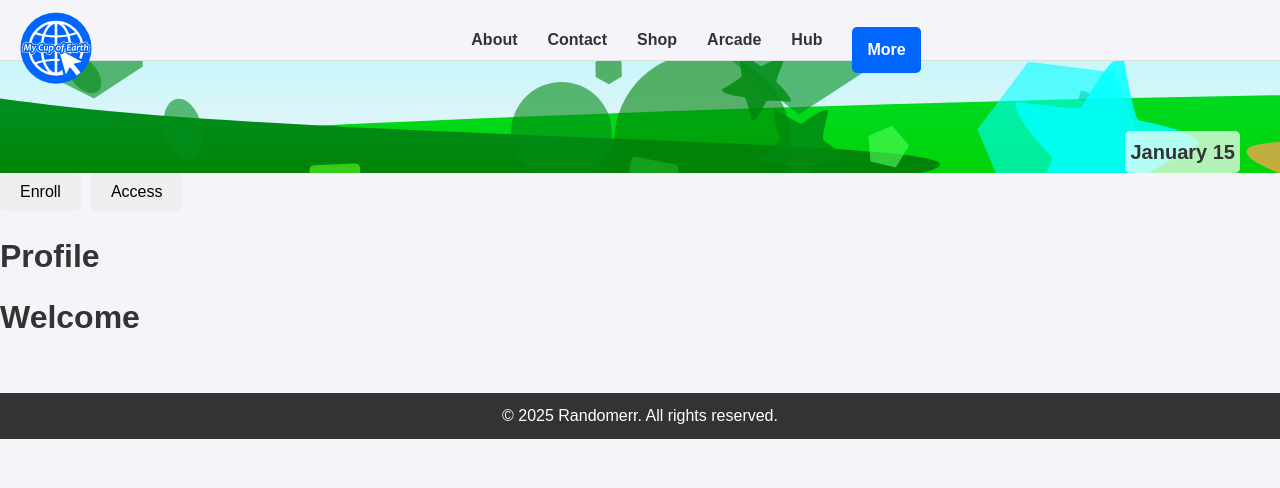
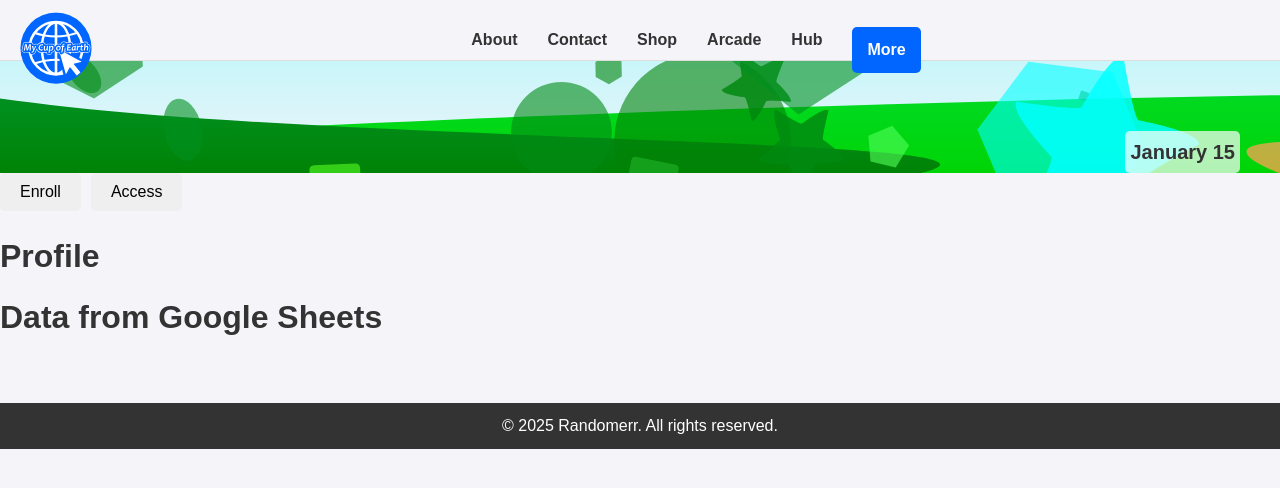
Before and after one commit to m-cochran/Randomerr, a Jekyll site: the page built from pagetest.md, in a window 1280 px wide. Shown: the top 488 px of the page. Built offline with Jekyll 4.4.1, drawn with Linux system fonts in a browser that asks for light colours; some of the changed lines change nothing that is shown.

Commit message:
Update pagetest.md

```diff
--- a/pagetest.md
+++ b/pagetest.md
@@ -6,73 +6,95 @@
 
 # Profile
 
+
   <title>Google Sheets Data</title>
 
   <style>
-        /* Add some basic styling for the cards */
-        .card {
-            border: 1px solid #ddd;
-            padding: 20px;
-            margin: 10px;
-            border-radius: 5px;
-            width: 200px;
-            display: inline-block;
-            vertical-align: top;
-        }
-        #cardContainer {
-            display: flex;
-            flex-wrap: wrap;
-        }
-  </style>
+    .card-container {
+      display: grid;
+      grid-template-columns: repeat(auto-fill, minmax(250px, 1fr));
+      gap: 20px;
+      margin-top: 20px;
+    }
 
-   <h1>Welcome</h1>
+    .card {
+      background: #fff;
+      border: 1px solid #ddd;
+      border-radius: 8px;
+      box-shadow: 0 4px 8px rgba(0, 0, 0, 0.1);
+      padding: 20px;
+      display: flex;
+      flex-direction: column;
+      justify-content: space-between;
+    }
 
-   <div id="cardContainer"></div>
+    .card h2 {
+      font-size: 18px;
+      margin-bottom: 10px;
+    }
 
-<script>
-        // Function to check if the user is logged in and fetch data
-        function fetchData() {
-            const userEmail = localStorage.getItem('userEmail'); // Get the logged-in user's email from localStorage
+    .card p {
+      font-size: 16px;
+      margin: 5px 0;
+    }
 
-            if (!userEmail) {
-                alert("No user logged in.");
-                return;
+    .card .card-header {
+      font-weight: bold;
+      color: #333;
+      margin-bottom: 10px;
+    }
+
+    .card .card-body {
+      color: #666;
+    }
+</style>
+
+  <h1>Data from Google Sheets</h1>
+
+  <div class="card-container" id="cardContainer">
+    <!-- Cards will be inserted here -->
+  </div>
+
+  <script>
+    // Fetch data from the Google Apps Script web app URL
+    fetch('https://script.google.com/macros/s/AKfycbwjeC0RupOcsZIbhyNJ8ABGtTgKFde35ZhBXfDVWXDpuuW_87Hq-QJfr9s1pXVeAfDwXQ/exec') // Replace with your web app URL
+      .then(response => response.json())
+      .then(data => {
+        // Get the column headers from the first object
+        const headers = Object.keys(data[0]);
+
+        // Get the container where cards will be displayed
+        const cardContainer = document.getElementById('cardContainer');
+
+        // Create a card for each row of data
+        data.forEach(row => {
+          const card = document.createElement('div');
+          card.classList.add('card');
+
+          // Add the header with the row's first column
+          const cardHeader = document.createElement('div');
+          cardHeader.classList.add('card-header');
+          cardHeader.textContent = row[headers[0]]; // The first column as the card header
+
+          // Add the body with the rest of the data
+          const cardBody = document.createElement('div');
+          cardBody.classList.add('card-body');
+
+          headers.forEach(header => {
+            if (header !== headers[0]) { // Skip the header if it's already used as the title
+              const p = document.createElement('p');
+              p.innerHTML = `<strong>${header}:</strong> ${row[header]}`;
+              cardBody.appendChild(p);
             }
+          });
 
-            const url = `https://script.google.com/macros/s/AKfycbwjeC0RupOcsZIbhyNJ8ABGtTgKFde35ZhBXfDVWXDpuuW_87Hq-QJfr9s1pXVeAfDwXQ/exec?userEmail=${encodeURIComponent(userEmail)}`;
+          // Append the header and body to the card
+          card.appendChild(cardHeader);
+          card.appendChild(cardBody);
 
-            // Fetch data from Google Apps Script with the user's email
-            fetch(url)
-                .then(response => response.json())  // Parse JSON response
-                .then(data => {
-                    if (data.length === 0) {
-                        document.getElementById('cardContainer').innerHTML = "<p>No data found for the logged-in user.</p>";
-                    } else {
-                        displayCards(data);  // Function to display the data in cards
-                    }
-                })
-                .catch(error => {
-                    console.error('Error fetching data:', error);
-                    document.getElementById('cardContainer').innerHTML = "<p>Error loading data. Please try again later.</p>";
-                });
-        }
-
-        // Function to display the data in cards
-        function displayCards(data) {
-            const cardContainer = document.getElementById('cardContainer');
-            cardContainer.innerHTML = ''; // Clear previous content
-            data.forEach(item => {
-                const card = document.createElement('div');
-                card.classList.add('card');
-                card.innerHTML = `
-                    <h3>${item[1]}</h3>
-                    <p>${item[2]}</p>
-                    <p>Email: ${item[0]}</p>
-                `;
-                cardContainer.appendChild(card);
-            });
-        }
-
-        // Call the fetchData function on page load
-        window.onload = fetchData;
+          // Append the card to the container
+          cardContainer.appendChild(card);
+        });
+      })
+      .catch(error => console.error('Error fetching data:', error));
   </script>
```
